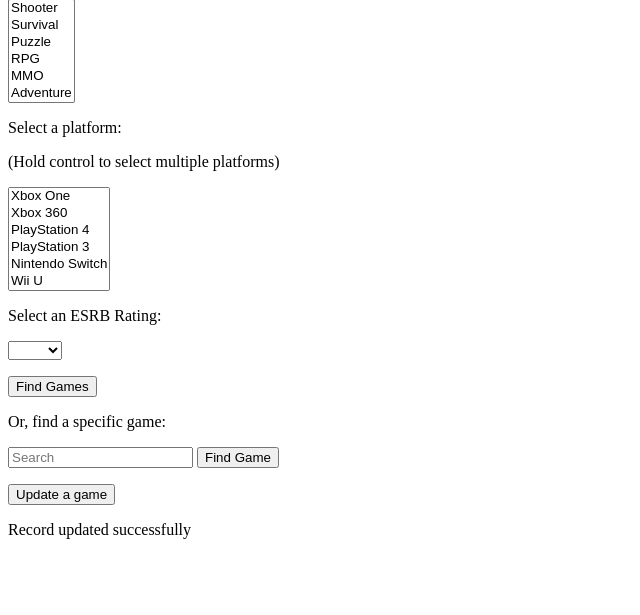
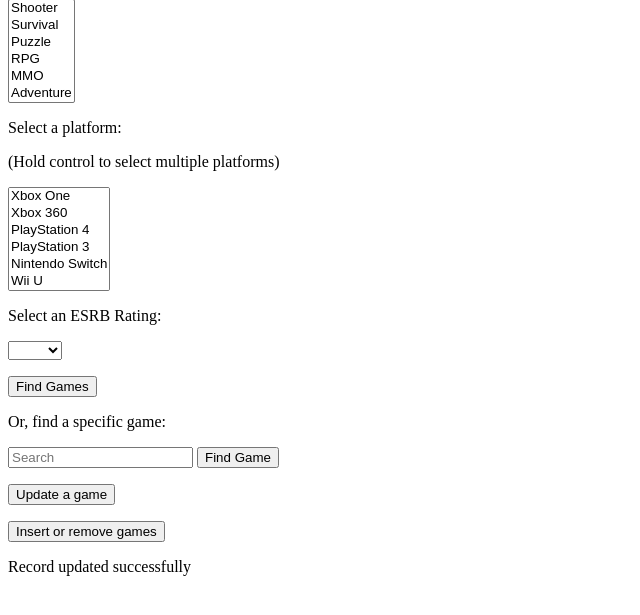
Before and after one commit to jarednrice/COP4710_MrRobot, a PHP site: page /Project/update.php in a window 1280 px wide. Shown: the part 77-692 px from the top of the page, without its empty margins (0-640 px from the left). Run offline with PHP 8.4, Linux system fonts and the light colour scheme; data comes from the database, SQL or seed files in the repository; data that the repository does not hold is empty.

Commit message:
fixed home page

```diff
--- a/Project/mr_robot.php
+++ b/Project/mr_robot.php
@@ -76,5 +76,8 @@ while($rows = $resultSet2->fetch_assoc())
 <form action ="update_game.php" method = "POST">
 		<input type = "submit" name = "update" value = "Update a game">
 </form>
+<form action ="enter_delete_games.php" method = "POST">
+	<input type = "submit" name = "remove" value = "Insert or remove games">
+</form>
 </body>
 </html>
--- a/Project/update.php
+++ b/Project/update.php
@@ -20,7 +20,7 @@ if(isset($_POST['price']))
 if(isset($_POST['genre']))
 	$field9 = $_POST['genre'];
 
-$update = " UPDATE video_games SET Publisher_Name = '$field2' && Developer_Name = '$field3' && Reviews = '$field4' && ESRB_Rating = '$field5' && Platform = '$field6' && Release_Date = '$field7' && Price = '$field8' && Genre = '$field9' WHERE Title = '$field1'";
+$update = " UPDATE video_games SET Publisher_Name = '$field2', Developer_Name = '$field3', Reviews = '$field4', ESRB_Rating = '$field5', Platform = '$field6', Release_Date = '$field7', Price = '$field8', Genre = '$field9' WHERE Title = '$field1'";
 
 if (mysqli_query($mysqli, $update)) {
       echo "Record updated successfully";
```
